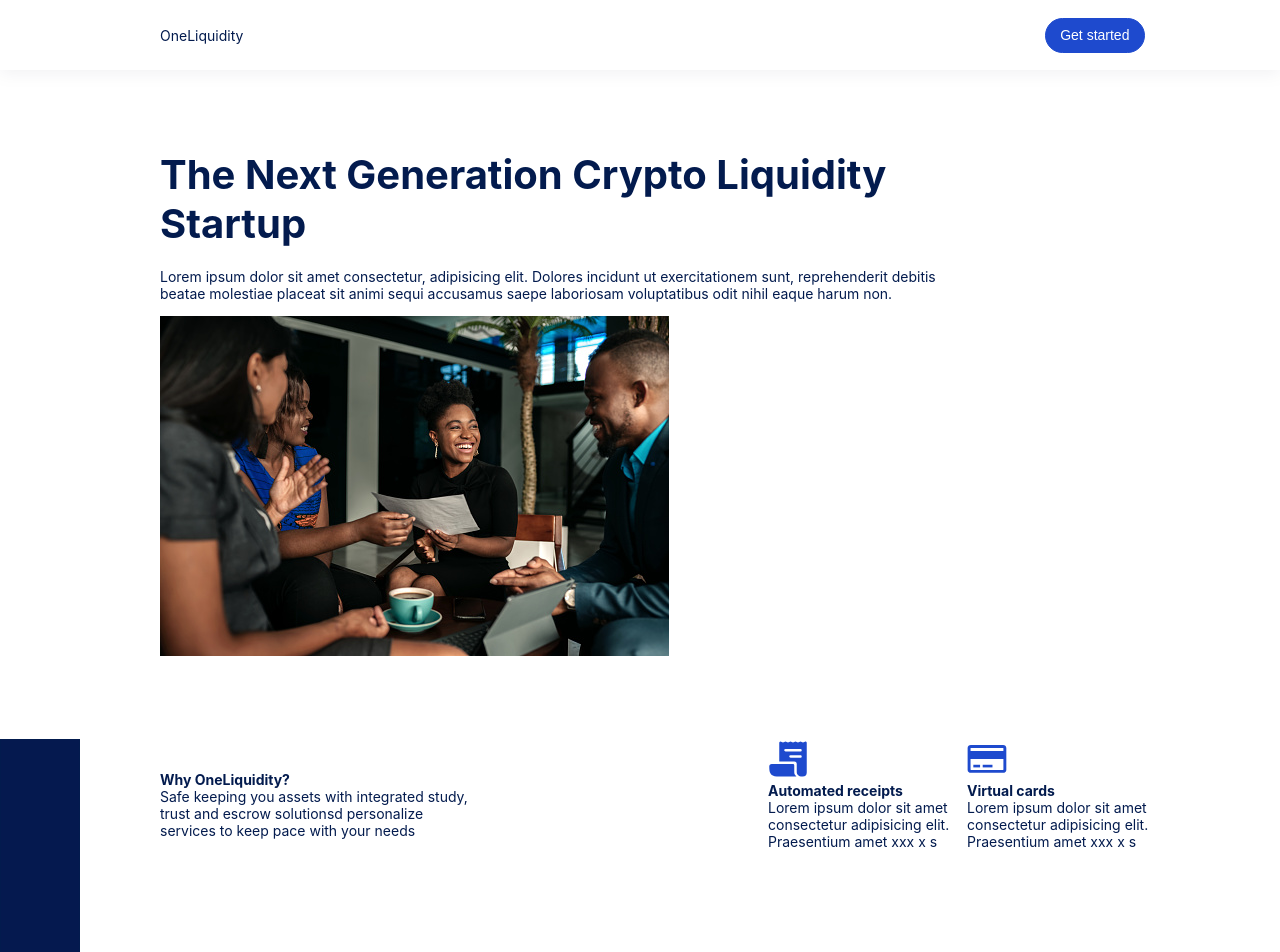
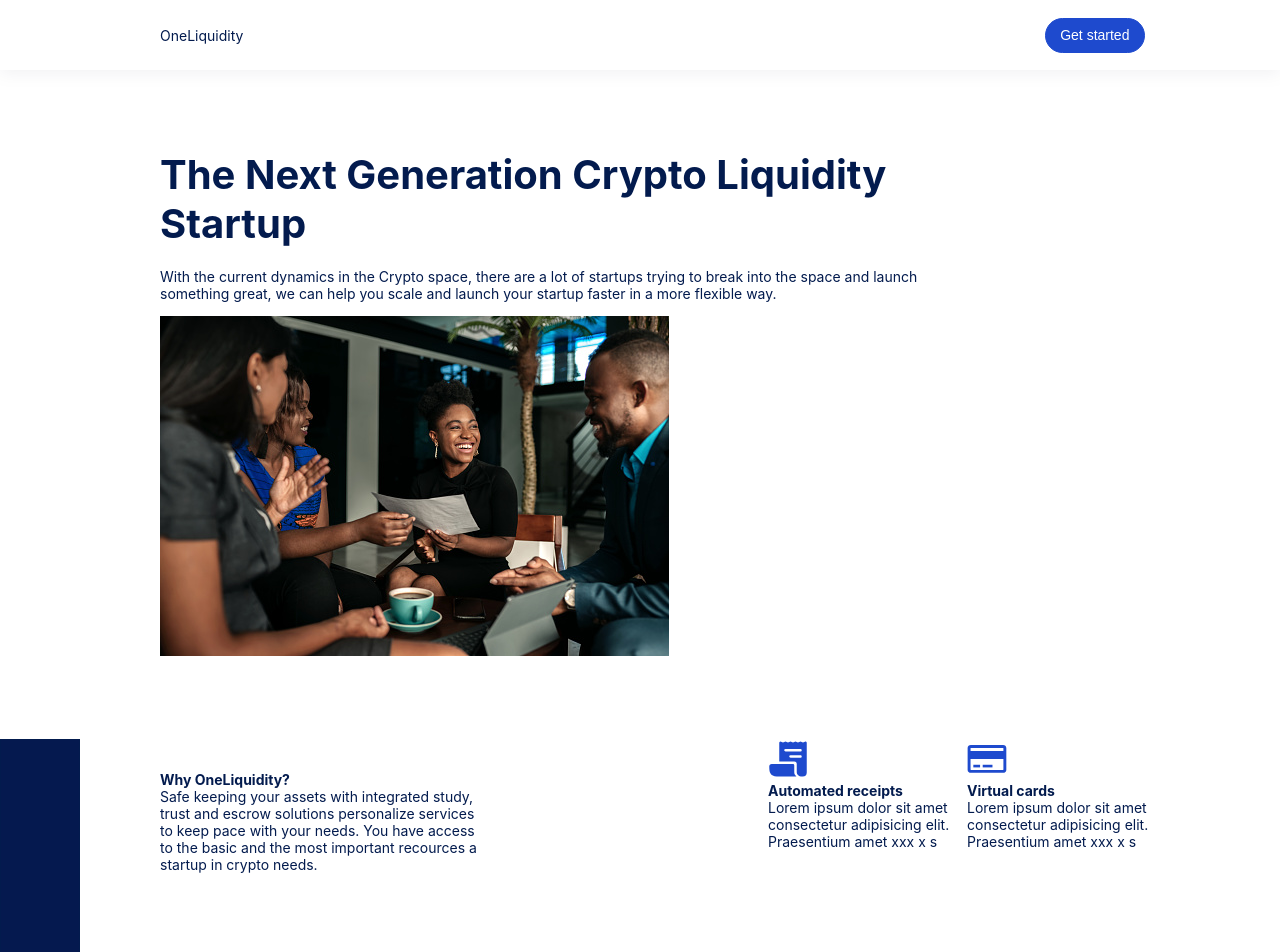
Before and after one commit to ayomidebajo/one-liquidity, a React (Create React App) app: page / in a window 1280 px wide. Shown: the top 952 px of the page. Built offline with nearby package versions, Linux system fonts and the light colour scheme.

Commit message:
add more change

```diff
--- a/src/components/Home.tsx
+++ b/src/components/Home.tsx
@@ -25,7 +25,7 @@ const Home = () => {
                 <div className="header-text__container grid--container">
                     <div className="header-text">
                         <h1 className='h1 mb-2'>The Next Generation Crypto Liquidity Startup</h1>
-                        Lorem ipsum dolor sit amet consectetur, adipisicing elit. Dolores incidunt ut exercitationem sunt, reprehenderit debitis beatae molestiae placeat sit animi sequi accusamus saepe laboriosam voluptatibus odit nihil eaque harum non.
+                       With the current dynamics in the Crypto space, there are a lot of startups trying to break into the space and launch something great, we can help you scale and launch your startup faster in a more flexible way.
                     </div>
 
                     <div className="header-image">
@@ -40,7 +40,7 @@ const Home = () => {
                     <div className="mobile-features">
                         <div className="text-center mb-5">
                             <h1 className="h2">Why OneLiquidity?</h1>
-                            Safe you assets with integrated study, trust and escrow solutionsd personalize services to keep pace with your needs
+                            Safe keeping your assets with integrated study, trust and escrow solutions personalize services to keep pace with your needs. You have access to the basic and the most important recources a startup in crypto needs.
 
                         </div>
                         <div className="feature-text-right__container">
@@ -84,7 +84,7 @@ const Home = () => {
                         <div className="light-blue-square"></div>
                         <div className="feature-text-left">
                             <h1 className="h3">Why OneLiquidity?</h1>
-                            Safe keeping you assets with integrated study, trust and escrow solutionsd personalize services to keep pace with your needs
+                            Safe keeping your assets with integrated study, trust and escrow solutions personalize services to keep pace with your needs. You have access to the basic and the most important recources a startup in crypto needs.
 
                         </div>
                         <div className="blue-main"></div>
```
Also changed, not shown: 1 other file (tests, documents, lock files or other folders).
